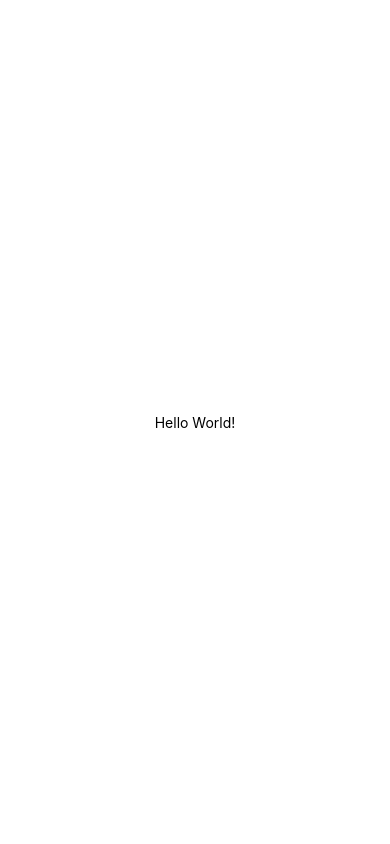
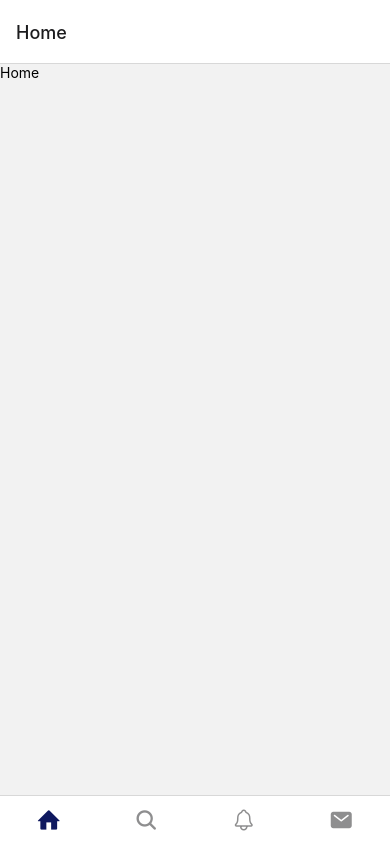
Before and after one commit to JaiRaga/microblogging-mob, a React Native app: screen / in a window 390 px wide. Built offline with nearby package versions, Linux system fonts and the light colour scheme.

Commit message:
:zap: passed color scheme value to Navigation component

```diff
--- a/App.js
+++ b/App.js
@@ -1,20 +1,13 @@
-import { StatusBar } from 'expo-status-bar';
-import { StyleSheet, Text, View } from 'react-native';
+import { StatusBar } from "expo-status-bar";
+import { SafeAreaProvider } from "react-native-safe-area-context";
+import { StyleSheet, Text, View } from "react-native";
+import Navigation from "./navigation";
 
 export default function App() {
   return (
-    <View style={styles.container}>
-      <Text>Hello World!</Text>
-      <StatusBar style="auto" />
-    </View>
+    <SafeAreaProvider>
+      <Navigation colorScheme={'light'} />
+      <StatusBar style="light" />
+    </SafeAreaProvider>
   );
 }
-
-const styles = StyleSheet.create({
-  container: {
-    flex: 1,
-    backgroundColor: '#fff',
-    alignItems: 'center',
-    justifyContent: 'center',
-  },
-});
```
